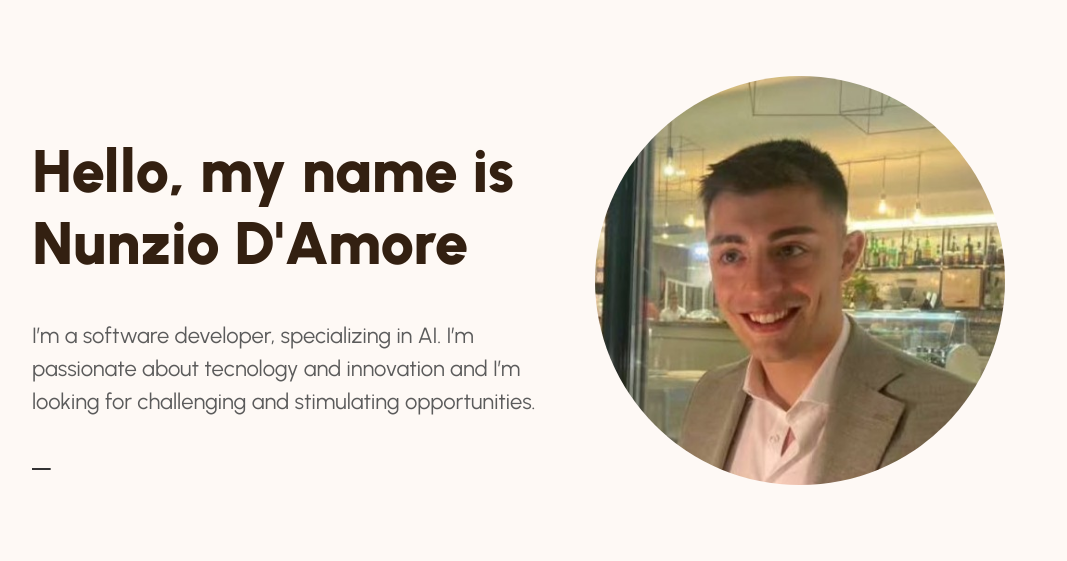
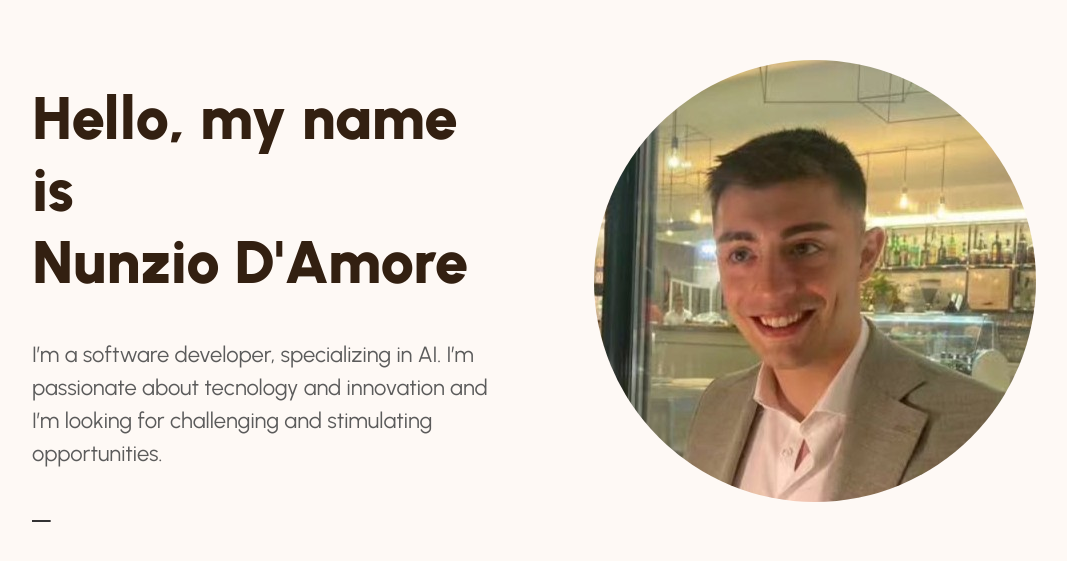
Before and after one commit to NunzioDA/Portfolio, a plain HTML site: page index.html in a window 1280 px wide. Shown: the part 115-676 px from the top of the page, without its empty margins (96-1163 px from the left). Drawn offline with Linux system fonts and the light colour scheme.

Commit message:
Improved spaces management

```diff
--- a/style.css
+++ b/style.css
@@ -44,17 +44,18 @@ h3{
     align-items: center;
     justify-content: center;
     width: 80%;
-    max-width: 1200px;
     margin: 0 auto;
+	/* background-color: #333; */
 }
 
 #intro .intro-image {
     flex: 1;
     text-align: center;
+	margin: 0;
+	margin-left: 60px;
 }
 
 #intro .intro-image img {
-    max-width: 80%;
     height: auto;
     border-radius: 50%; /* Make the image circular, if desired */
 }
@@ -62,6 +63,7 @@ h3{
 #intro .intro-text {
     flex: 1;
     text-align: left;
+	max-width: 600px;
 }
 
 #intro .intro-link-icons {
```
